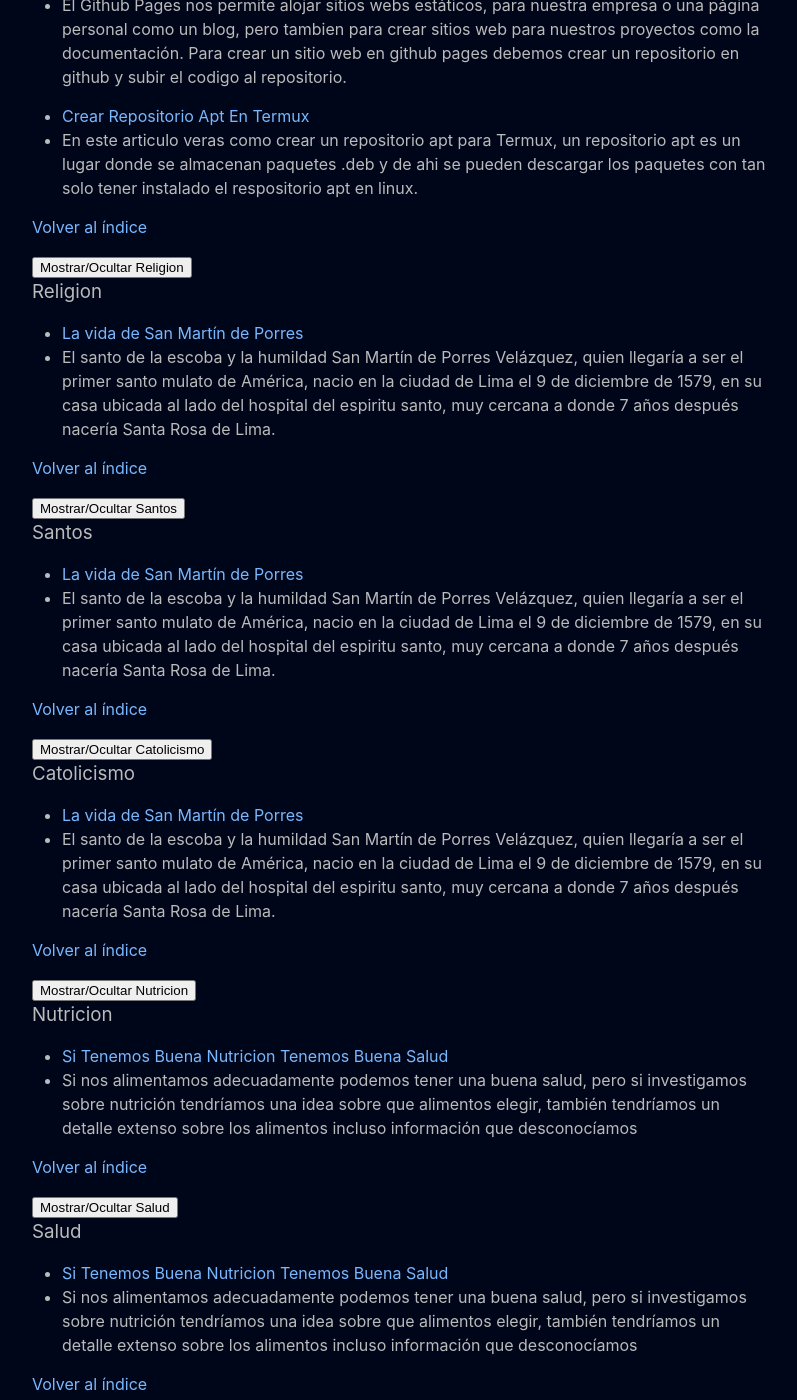
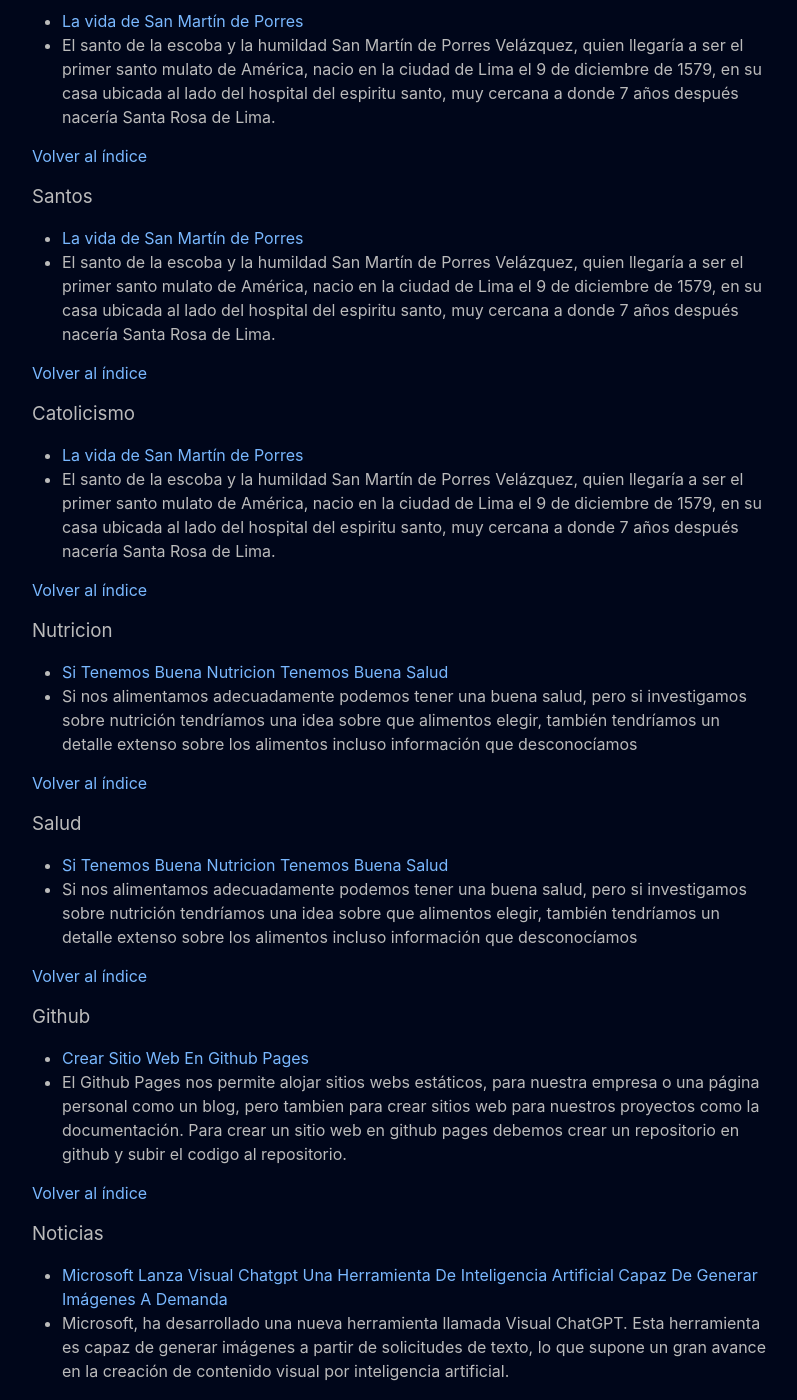
Before and after one commit to dylanmeca/dylanmeca.github.io, a Jekyll site: the page built from categories.html, in a window 1280 px wide and 1400 px high, scrolled down 14203 px. Shown: the whole window, without its empty margins (238-1035 px from the left). Built offline with Jekyll 4.4.1, drawn with Linux system fonts in a browser that asks for light colours; some of the changed text lies outside the part shown.

Commit message:
Update categories.html

```diff
--- a/categories.html
+++ b/categories.html
@@ -29,12 +29,10 @@
     <div id="#{{ category_name | slugize }}"></div>
     <p></p>
 
-    <button class="btn" onclick="toggleCategory('{{ category_name | slugize }}')">Mostrar/Ocultar {{ category_name }}</button>
-
     <h3 id="{{ category_name }}">{{ category_name }}</h3>
     <a name="{{ category_name | slugize }}"></a>
     {% for post in site.categories[category_name] %}
-    <article class="archive-item" id="{{ category_name | slugize }}-post-{{ forloop.index }}">
+    <article class="archive-item">
     <ul>
 	<li><a href="{{ site.baseurl }}{{ post.url }}">{{ post.title }}</a></li>
         <li><p>{{ post.description }}</p></li>
```
Also changed, not shown: other parts of categories.html (+0 -11 lines).
